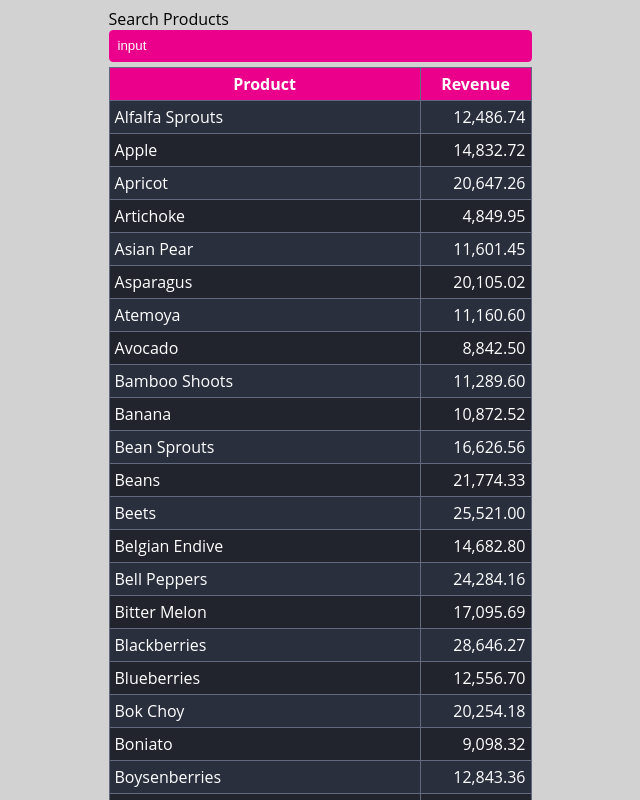
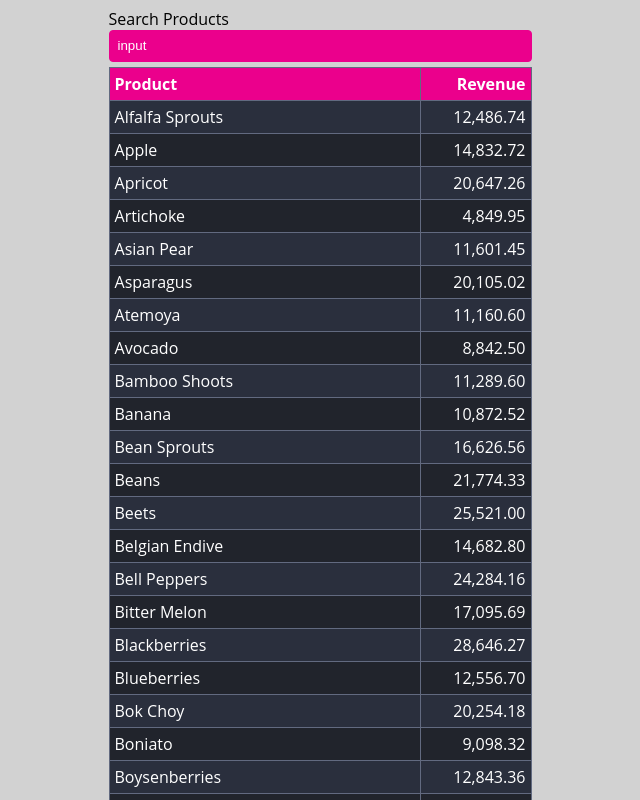
Before and after one commit to Ulisses85/react-rev-agg, a React (Create React App) app: page / in a window 1280 px wide. Shown: the top 800 px of the page, without its empty margins (320-960 px from the left). Built offline with nearby package versions, Linux system fonts and the light colour scheme.

Commit message:
fix: align-text of Product and Revenue in the table so that it looks neater

```diff
--- a/src/App.css
+++ b/src/App.css
@@ -47,10 +47,12 @@ body {
 
 .product-list th:first-child {
   width: 300px;
+  text-align: left;
 }
 
 .product-list th:last-child {
   width: 100px;
+  text-align: right;
 }
 
 .product-list tr:nth-child(2n) {
```
